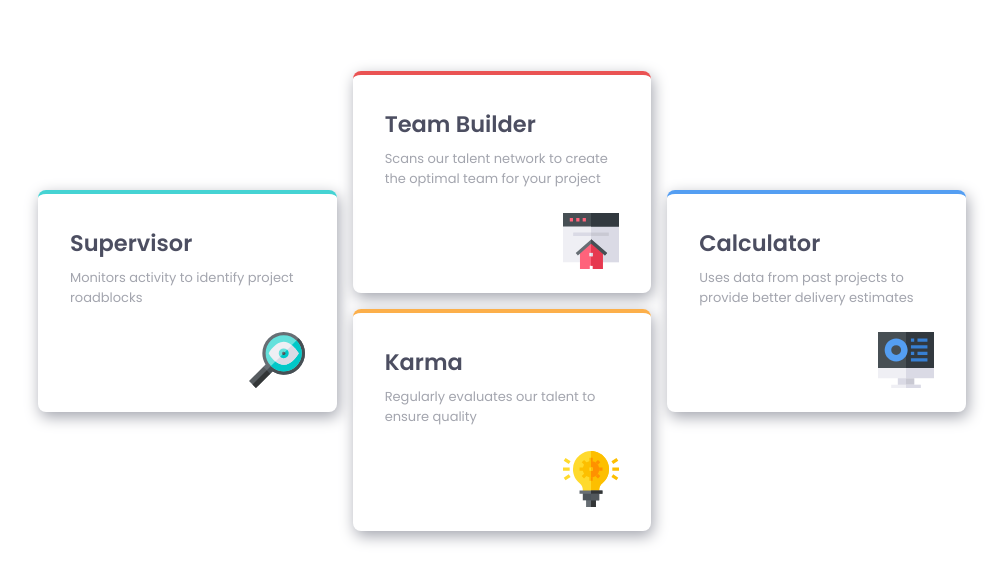
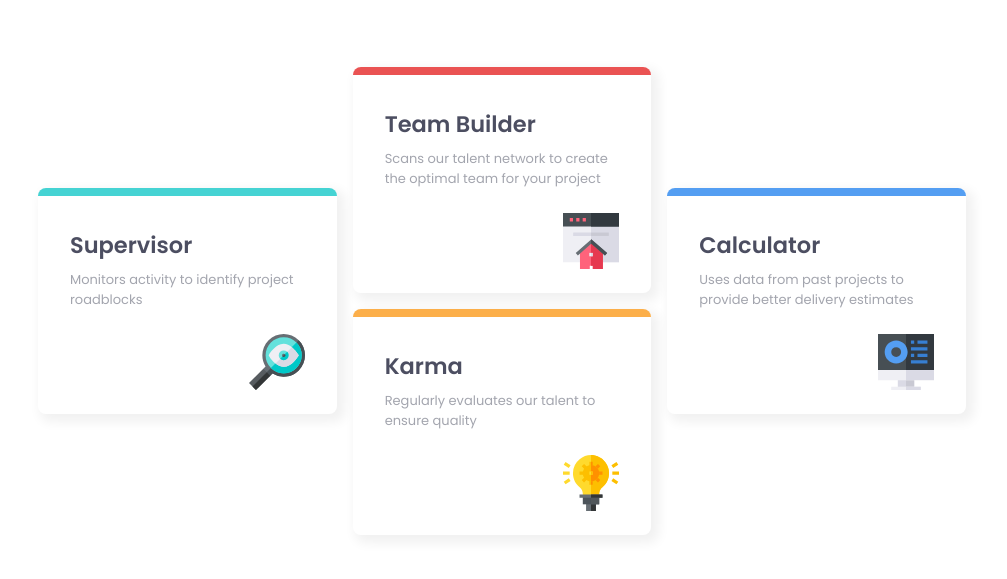
Before and after one commit to Impodays/Four-card-feature-section, a plain HTML site: page index.html in a window 1280 px wide. Shown: the part 221-800 px from the top of the page, without its empty margins (138-1145 px from the left). Drawn offline with Linux system fonts and the light colour scheme.

Commit message:
css updated

```diff
--- a/css/styles.css
+++ b/css/styles.css
@@ -15,7 +15,7 @@
 
   --Very-Dark-Blue: hsl(234, 12%, 34%);
   --Grayish-Blue: hsl(229, 6%, 66%);
-  --Very-Light-Gray: hsl(0, 0%, 98%);
+  --Very-Light-Gray: rgb(250, 250, 250);
 
   --radius: 0.5rem;
   --transition: all 0.5s linear;
@@ -70,7 +70,7 @@ body {
   display: flex;
   flex-direction: column;
   border-radius: var(--radius);
-  box-shadow: 2px 5px 15px var(--Grayish-Blue);
+  box-shadow: 5px 5px 12px 3px rgb(0 0 0 / 6%);
   padding: 2rem;
   position: relative;
   transition: var(--transition);
@@ -81,16 +81,16 @@ body {
 }
 
 .card-item:nth-child(1) {
-  border-top: 4px solid var(--Cyan);
+  border-top: 8px solid var(--Cyan);
 }
 .card-item:nth-child(2) {
-  border-top: 4px solid var(--Red);
+  border-top: 8px solid var(--Red);
 }
 .card-item:nth-child(3) {
-  border-top: 4px solid var(--Orange);
+  border-top: 8px solid var(--Orange);
 }
 .card-item:nth-child(4) {
-  border-top: 4px solid var(--Blue);
+  border-top: 8px solid var(--Blue);
 }
 
 .card-item h2 {
```
